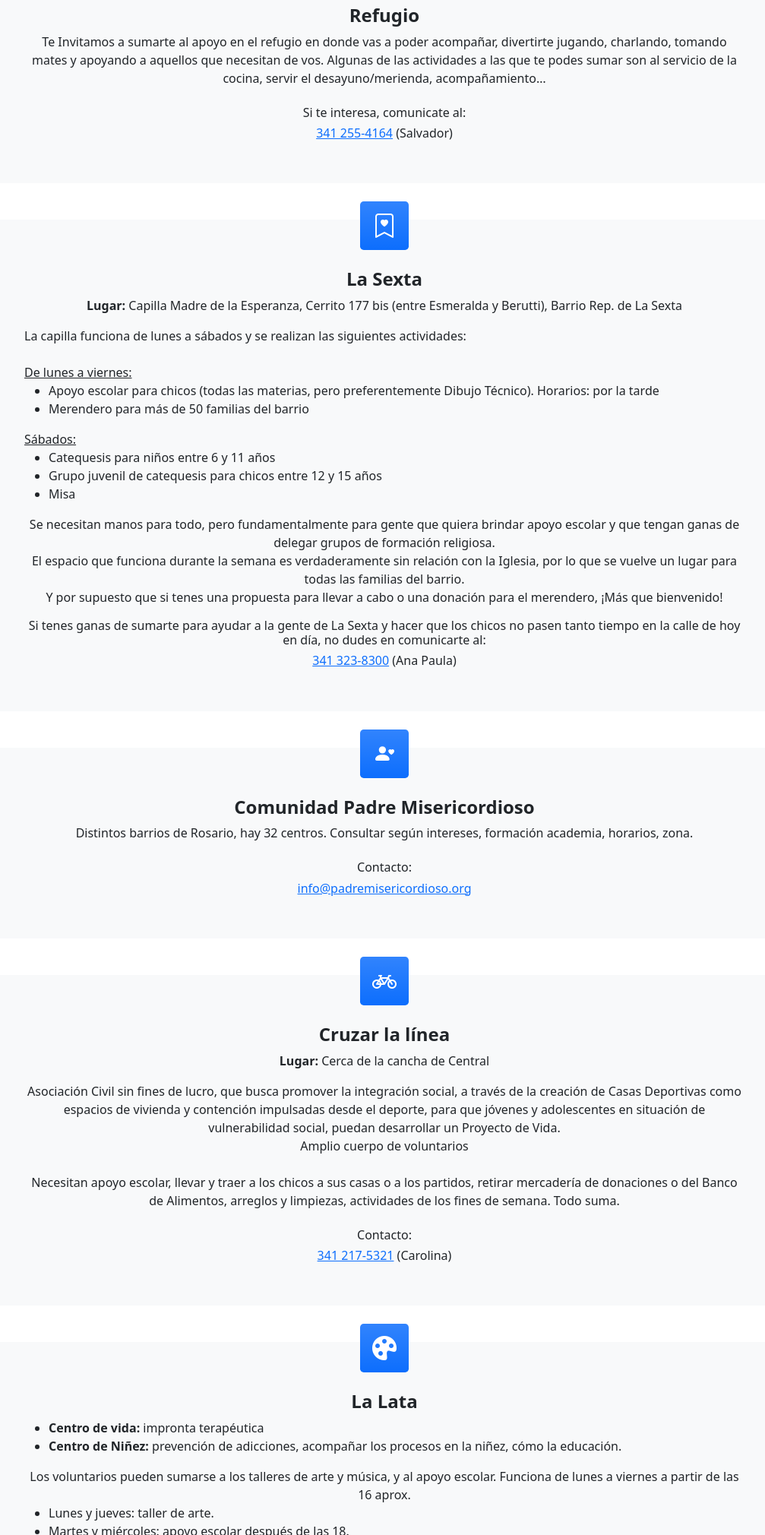
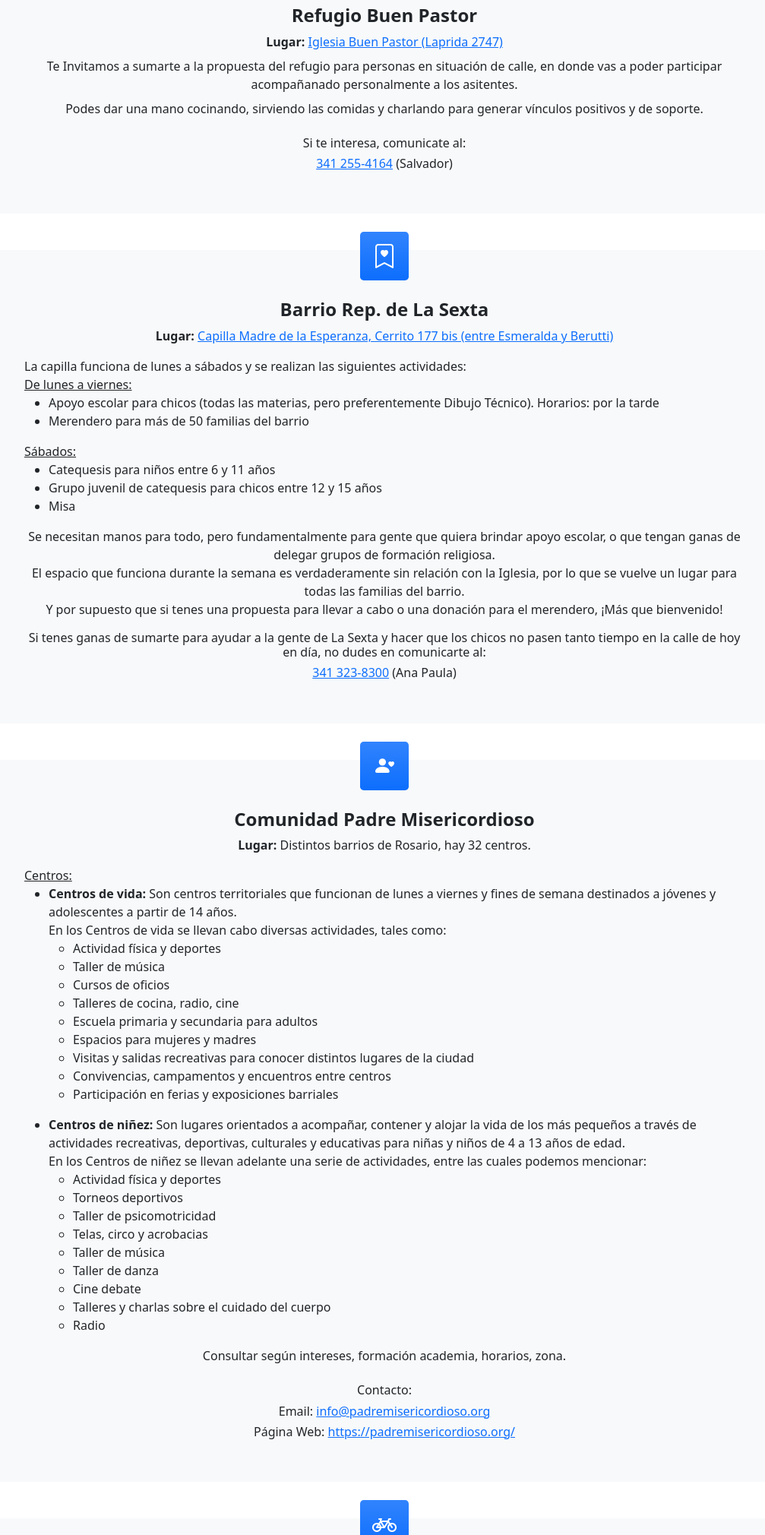
Before and after one commit to CentroInternoPabloVI/PaginaWeb, a plain HTML site: page index.html in a window 1280 px wide. Shown: the part 780-2800 px from the top of the page at 76% size, without its empty margins (134-1141 px from the left). Drawn offline with nearby package versions, Linux system fonts and the light colour scheme.

Commit message:
Modificación de textos

```diff
--- a/index.html
+++ b/index.html
@@ -47,11 +47,13 @@
                         <div class="card bg-light border-0 h-100">
                             <div class="card-body text-center p-4 p-lg-5 pt-0 pt-lg-0">
                                 <div class="feature bg-primary bg-gradient text-white rounded-3 mb-4 mt-n4"><i class="bi bi-house"></i></div>
-                                <h2 class="fs-4 fw-bold">Refugio</h2>
-                                <p class="mb-0 ">Te Invitamos a sumarte al apoyo en el refugio en donde vas a poder acompañar,
-                                    divertirte jugando, charlando, tomando mates y apoyando a aquellos que necesitan de vos.
-                                    Algunas de las actividades a las que te podes sumar son al servicio de la cocina, servir el desayuno/merienda,
-                                    acompañamiento…  </p>
+                                <h2 class="fs-4 fw-bold">Refugio Buen Pastor</h2>
+                                 <p class="mb-0"> <b>Lugar:</b> <a href="https://goo.gl/maps/1K4PQFqU3xeTZ63PA">Iglesia Buen Pastor (Laprida 2747)</a>
+                                <p class="mb-0 mt-2">Te Invitamos a sumarte a la propuesta del refugio para personas en situación de calle,
+                                     en donde vas a poder participar acompañanado personalmente a los asitentes. </p>
+                                     <p class="mb-0 mt-2">
+                                     Podes dar una mano cocinando, sirviendo las comidas y charlando para  generar vínculos positivos y de soporte.
+                                    </p>
                                 <br>
                                 <h6>Si te interesa, comunicate al: </h6>
                                    <h6><a href="tel:341 255-4164">341 255-4164</a>  (Salvador)</h6>
@@ -62,12 +64,12 @@
                         <div class="card bg-light border-0 h-100">
                             <div class="card-body text-center p-4 p-lg-5 pt-0 pt-lg-0">
                                 <div class="feature bg-primary bg-gradient text-white rounded-3 mb-4 mt-n4"><i class="bi bi-bookmark-heart"></i></div>
-                                <h2 class="fs-4 fw-bold">La Sexta</h2>
-                                <p class="mb-0"> <b>Lugar:</b> Capilla Madre de la Esperanza, Cerrito 177 bis (entre Esmeralda y Berutti), Barrio Rep. de La Sexta
+                                <h2 class="fs-4 fw-bold">Barrio Rep. de La Sexta</h2>
+                                <p class="mb-0"> <b>Lugar:</b> <a href="https://goo.gl/maps/hUjEEFz8CtzAeo4DA">Capilla Madre de la Esperanza, Cerrito 177 bis (entre Esmeralda y Berutti)</a>
 
                                 <div class="mt-3" style="text-align:justify;">
                                     La capilla funciona de lunes a sábados y se realizan las siguientes actividades:
-                                </br>
+
                                 </br>
                                         <u>De lunes a viernes:</u>
                                         <ul>
@@ -82,7 +84,7 @@
                                         </ul>
 
                                 </div>
-                                    Se necesitan manos para todo, pero fundamentalmente para gente que quiera brindar apoyo escolar y que tengan ganas de delegar grupos de formación religiosa.
+                                    Se necesitan manos para todo, pero fundamentalmente para gente que quiera brindar apoyo escolar, o que tengan ganas de delegar grupos de formación religiosa.
                                     </br>
                                     El espacio que funciona durante la semana es verdaderamente sin relación con la Iglesia, por lo que se vuelve un lugar para todas las familias del barrio.
                                     </br>
@@ -100,10 +102,48 @@
                                     <path d="M9 5a3 3 0 1 1-6 0 3 3 0 0 1 6 0Zm-9 8c0 1 1 1 1 1h10s1 0 1-1-1-4-6-4-6 3-6 4Zm13.5-8.09c1.387-1.425 4.855 1.07 0 4.277-4.854-3.207-1.387-5.702 0-4.276Z"/>
                                   </svg></div>
                                 <h2 class="fs-4 fw-bold">Comunidad Padre Misericordioso</h2>
-                                <p class="mb-0">Distintos barrios de Rosario, hay 32 centros. Consultar según intereses, formación academia, horarios, zona.</p>
+                                <p class="mb-0"> <b>Lugar:</b> Distintos barrios de Rosario, hay 32 centros.
+                                    <div class="mt-3" style="text-align:left;">
+                                        <u>Centros:</u>
+                                    <ul>
+                                    <li><p class="mb-0"><b>Centros de vida:</b> Son centros territoriales que funcionan de lunes a viernes y fines de semana destinados a jóvenes y adolescentes a partir de 14 años.
+                                    </br>
+                                        En los Centros de vida se llevan cabo diversas actividades, tales como:
+                                        <ul>
+                                            <li>Actividad física y deportes</li>
+                                            <li>Taller de música</li>
+                                            <li>Cursos de oficios</li>
+                                            <li>Talleres de cocina, radio, cine</li>
+                                            <li>Escuela primaria y secundaria para adultos</li>
+                                            <li>Espacios para mujeres y madres</li>
+                                            <li>Visitas y salidas recreativas para conocer distintos lugares de la ciudad</li>
+                                            <li>Convivencias, campamentos y encuentros entre centros</li>
+                                            <li>Participación en ferias y exposiciones barriales</li>
+                                        </ul>
+                                       </li>
+                                    <li>
+                                        <p class="mb-0 mt-3"><b>Centros de niñez:</b> Son lugares orientados a acompañar, contener y alojar la vida de los más pequeños a través de actividades recreativas, deportivas, culturales y educativas para niñas y niños de 4 a 13 años de edad.
+                                        </br>
+                                            En los Centros de niñez se llevan adelante una serie de actividades, entre las cuales podemos mencionar:
+                                            <ul>
+                                                <li>Actividad física y deportes</li>
+                                                <li>Torneos deportivos</li>
+                                                <li>Taller de psicomotricidad</li>
+                                                <li>Telas, circo y acrobacias</li>
+                                                <li>Taller de música</li>
+                                                <li>Taller de danza</li>
+                                                <li>Cine debate</li>
+                                                <li>Talleres y charlas sobre el cuidado del cuerpo</li>
+                                                <li>Radio</li>
+                                            </ul>
+                                    </li>
+                                    </ul>
+                                    </div>
+                                <p class="mb-0">Consultar según intereses, formación academia, horarios, zona.</p>
                             </br>
                                 <h6>Contacto:</h6>
-                                <h6><a href="mailto:info@padremisericordioso.org">info@padremisericordioso.org</a></h6>
+                                <h6>Email: <a href="mailto:info@padremisericordioso.org">info@padremisericordioso.org</a></h6>
+                                <h6>Página Web: <a href="https://padremisericordioso.org/">https://padremisericordioso.org/</a></h6>
                             </div>
                         </div>
                     </div>
@@ -129,20 +169,24 @@
                         <div class="card bg-light border-0 h-100">
                             <div class="card-body text-center p-4 p-lg-5 pt-0 pt-lg-0">
                                 <div class="feature bg-primary bg-gradient text-white rounded-3 mb-4 mt-n4"><i class="bi bi-palette-fill"></i></div>
-                                <h2 class="fs-4 fw-bold">La Lata</h2>
+                                <h2 class="fs-4 fw-bold">Barrio La Lata</h2>
+
                                 <div style="text-align:left;">
+                                    <u>Centros:</u>
                                 <ul>
                                 <li><p class="mb-0"><b>Centro de vida:</b> impronta terapéutica</li>
-                                <li><b>Centro de Niñez:</b> prevención de adicciones, acompañar los procesos en la niñez, cómo la educación.</li>
+                                <li><b>Centro de Niñez:</b> prevención de adicciones, acompañar los procesos en la niñez, como por ejemplo la educación.</li>
                                 </ul>
                                 </div>
                             </p>
-                                    Los voluntarios pueden sumarse a los talleres de arte y música, y al apoyo escolar. Funciona de lunes a viernes a partir de las 16 aprox.
+                                    Los voluntarios pueden sumarse a los talleres de arte y música, y al apoyo escolar. Funciona de lunes a viernes a partir de las 16 hs aproximadamente.
                         </br>
-                                    <div style="text-align:left;">
+
+                                    <div class="mt-3" style="text-align:left;">
+                                        <u>Actividades:</u>
                                     <ul>
                                        <li>Lunes y jueves: taller de arte.</li>
-                                       <li>Martes y miércoles: apoyo escolar después de las 18.</li>
+                                       <li>Martes y miércoles: apoyo escolar después de las 18 hs.</li>
                                        <li>Lunes: taller de música. </li>
                                     </ul>
                                     </div>
```
